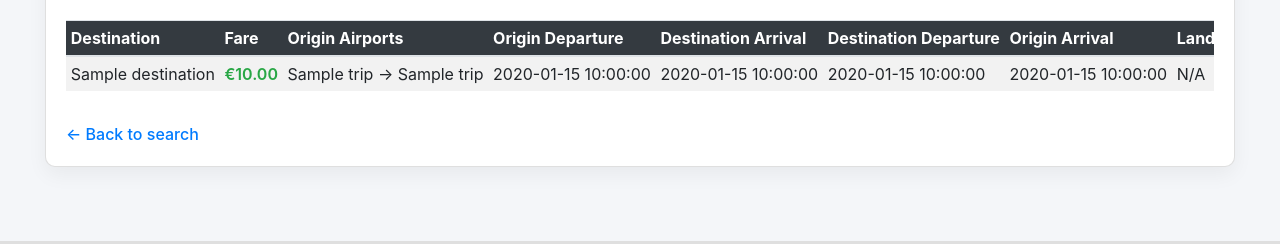
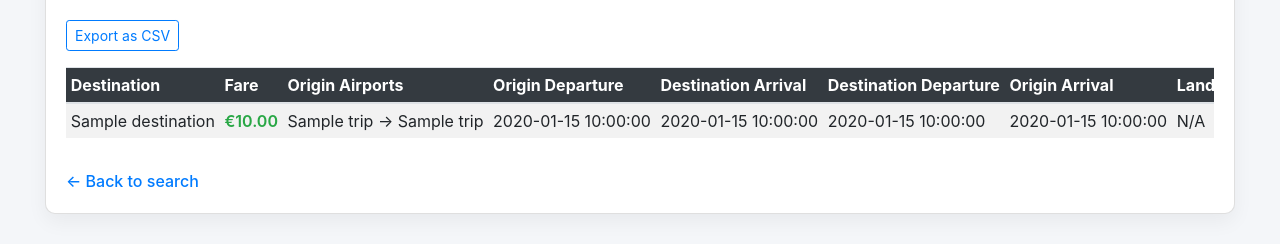
Before and after one commit to MarkSlat/rya-search-platform, a Flask app: template templates/trips.jinja2 in a window 1280 px wide. Shown: the part 559-803 px from the top of the page. Run offline with Flask 3, Linux system fonts and the light colour scheme; the template is opened without the code that fills it: most values are stand-ins (such as "Sample title", 1, 10 or a date in 2020).

Commit message:
added csv export

```diff
--- a/templates/trips.jinja2
+++ b/templates/trips.jinja2
@@ -35,7 +35,7 @@
         }
 
         .table-container {
-            max-height: 400px; /* adjust as needed */
+            max-height: 400px;
             overflow-y: auto;
         }
 
@@ -81,9 +81,15 @@
             <!-- MAP -->
             <div id="map"></div>
 
-            <!-- SCROLLABLE TABLE -->
+            <!-- EXPORT BUTTON -->
+            <button class="btn btn-outline-primary btn-sm mb-3"
+                    onclick="exportTableToCSV('trips.csv')">
+                Export as CSV
+            </button>
+
+            <!-- TABLE -->
             <div class="table-container">
-                <table class="table table-striped table-hover table-sm">
+                <table id="tripsTable" class="table table-striped table-hover table-sm">
                     <thead>
                         <tr>
                             <th>Destination</th>
@@ -134,13 +140,14 @@
     </div>
 </div>
 
-<!-- Leaflet JS -->
+<!-- Leaflet -->
 <script src="https://unpkg.com/leaflet/dist/leaflet.js"></script>
 
 <script>
+/* ================= MAP LOGIC ================= */
+
 const map = L.map('map');
 
-// Base map
 L.tileLayer('https://{s}.tile.openstreetmap.org/{z}/{x}/{y}.png', {
     attribution: '&copy; OpenStreetMap contributors'
 }).addTo(map);
@@ -185,6 +192,7 @@ document.querySelectorAll("tbody tr").forEach(row => {
 
         const key = routeKey(leg.from, leg.to);
         let line;
+
         if (drawnRoutes.has(key)) {
             line = drawnRoutes.get(key);
         } else {
@@ -200,36 +208,29 @@ document.querySelectorAll("tbody tr").forEach(row => {
         bounds.push(leg.from, leg.to);
     });
 
-    // Hover effect (optional if not selected)
     row.addEventListener("mouseenter", () => {
         if (!selectedRow) {
             row._lines.forEach(line => line.setStyle({ color: '#dc3545', weight: 4, opacity: 1 }));
         }
     });
+
     row.addEventListener("mouseleave", () => {
         if (!selectedRow) {
             row._lines.forEach(line => line.setStyle({ color: '#007bff', weight: 2, opacity: 0.65 }));
         }
     });
 
-    // Click to select trip
     row.addEventListener("click", () => {
         if (selectedRow === row) {
-            // Deselect
             selectedRow._lines.forEach(line => line.setStyle({ color: '#007bff', weight: 2, opacity: 0.65 }));
             selectedRow = null;
             drawnRoutes.forEach(line => line.setStyle({ opacity: 0.65, weight: 2 }));
         } else {
-            // Deselect previous
             if (selectedRow) {
                 selectedRow._lines.forEach(line => line.setStyle({ color: '#007bff', weight: 2, opacity: 0.65 }));
             }
             selectedRow = row;
-
-            // Highlight selected trip
             selectedRow._lines.forEach(line => line.setStyle({ color: '#dc3545', weight: 4, opacity: 1 }));
-
-            // Make all other lines semi-transparent
             drawnRoutes.forEach(line => {
                 if (!selectedRow._lines.includes(line)) {
                     line.setStyle({ opacity: 0.2, weight: 2 });
@@ -237,12 +238,45 @@ document.querySelectorAll("tbody tr").forEach(row => {
             });
         }
     });
-
 });
 
 if (bounds.length) {
     map.fitBounds(bounds, { padding: [40, 40] });
 }
+
+/* ================= CSV EXPORT ================= */
+
+function exportTableToCSV(filename) {
+    const table = document.getElementById("tripsTable");
+    const rows = table.querySelectorAll("tr");
+    const csv = [];
+
+    rows.forEach(row => {
+        const cols = row.querySelectorAll("th, td");
+        const rowData = [];
+
+        cols.forEach(col => {
+            let text = col.innerText
+                .replace(/€/g, '')
+                .replace(/\s+/g, ' ')
+                .trim()
+                .replace(/"/g, '""');
+
+            rowData.push(`"${text}"`);
+        });
+
+        csv.push(rowData.join(","));
+    });
+
+    const blob = new Blob([csv.join("\n")], { type: "text/csv;charset=utf-8;" });
+    const link = document.createElement("a");
+
+    link.href = URL.createObjectURL(blob);
+    link.download = filename;
+    document.body.appendChild(link);
+    link.click();
+    document.body.removeChild(link);
+}
 </script>
 
 </body>
```
